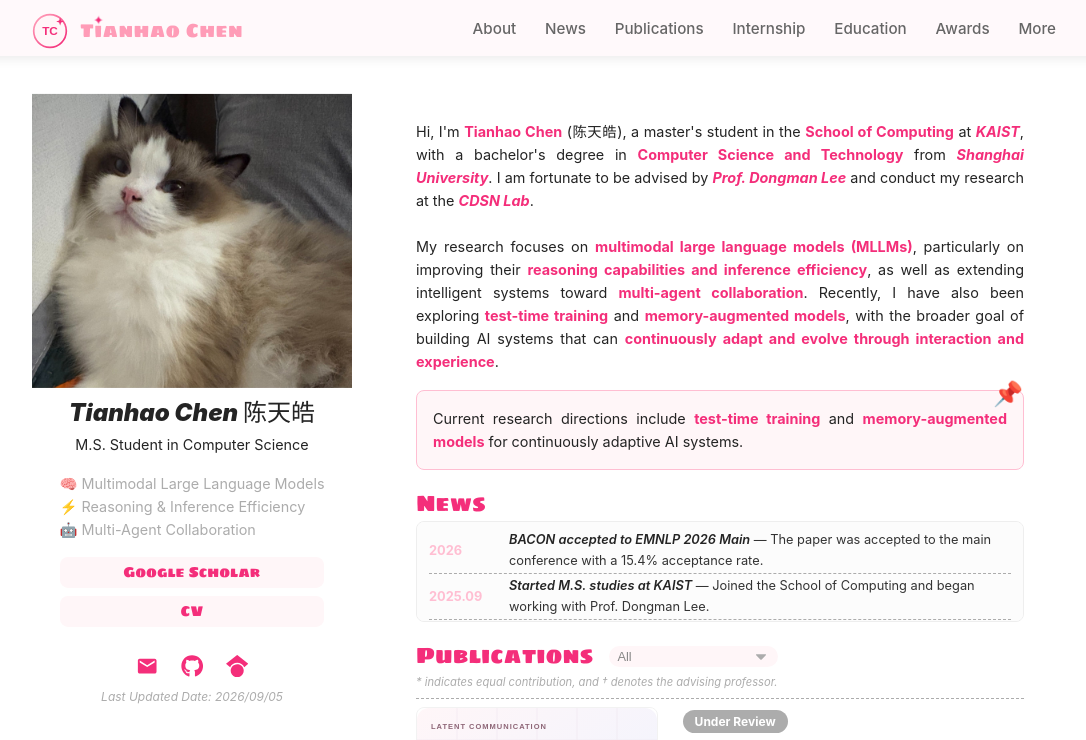
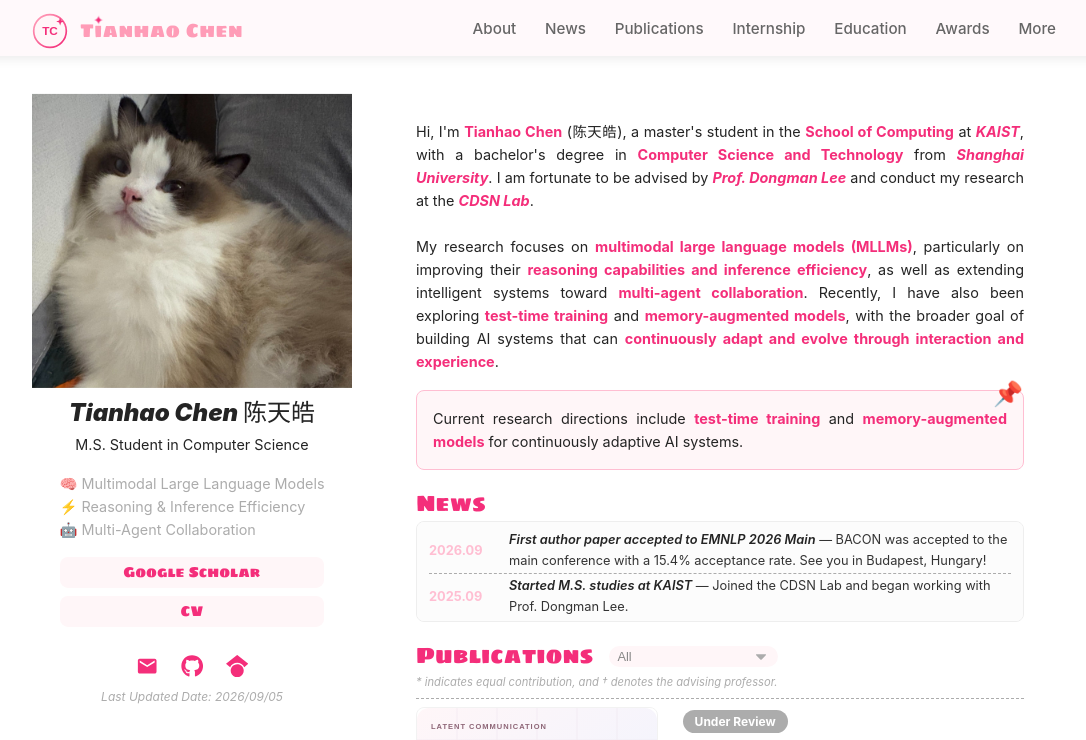
Before and after one commit to ryu1ion/ryu1ion.github.io, a React (Vite) app: page / in a window 1280 px wide. Shown: the top 740 px of the page, without its empty margins (96-1182 px from the left). Built offline with nearby package versions, Linux system fonts and the light colour scheme.

Commit message:
Update homepage news items

```diff
--- a/src/data/news.js
+++ b/src/data/news.js
@@ -1,19 +1,14 @@
 // Add new items at the top. Keep every date and claim aligned with the CV.
 export const news = [
   {
-    time: '2026',
-    title: 'BACON accepted to EMNLP 2026 Main',
-    detail: 'The paper was accepted to the main conference with a 15.4% acceptance rate.',
+    time: '2026.09',
+    title: 'First author paper accepted to EMNLP 2026 Main',
+    detail: 'BACON was accepted to the main conference with a 15.4% acceptance rate. See you in Budapest, Hungary!',
     publicationId: 'bacon',
   },
   {
     time: '2025.09',
     title: 'Started M.S. studies at KAIST',
-    detail: 'Joined the School of Computing and began working with Prof. Dongman Lee.',
-  },
-  {
-    time: '2024.10',
-    title: 'iFLYTEK AI Developer Competition Award',
-    detail: 'Ranked in the nationwide Top 50.',
+    detail: 'Joined the CDSN Lab and began working with Prof. Dongman Lee.',
   },
 ];
```
